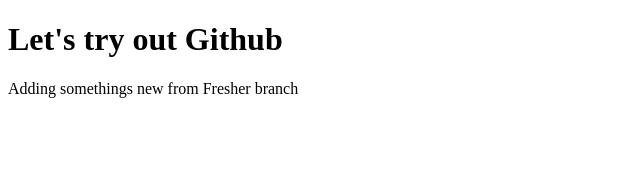
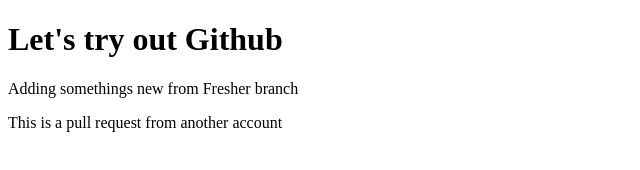
Before and after one commit to Nguyen-Trong-Nhan/example, a plain HTML site: page index.html in a window 1280 px wide. Shown: the whole page, without its empty margins (0-640 px from the left). Drawn offline with Linux system fonts and the light colour scheme.

Commit message:
Update index.html

```diff
--- a/index.html
+++ b/index.html
@@ -7,5 +7,6 @@
     <body>
         <h1>Let's try out Github</h1>
         <p>Adding somethings new from Fresher branch</p>
+        <p>This is a pull request from another account</p>
     </body>
 </html>
```
